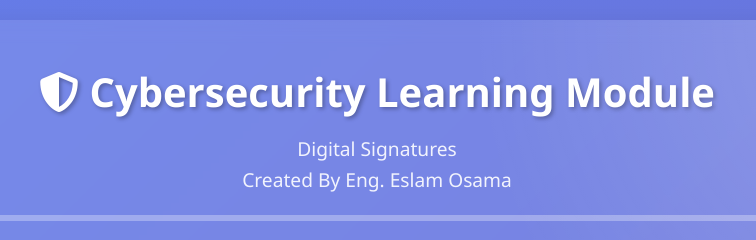
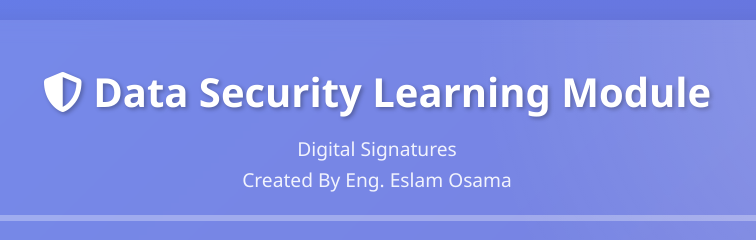
Before and after one commit to Eslam1Osama/data-security-digital-signatures, a plain HTML site: page index.html in a window 1280 px wide. Shown: the top 240 px of the page, 263-1019 px from the left. Drawn offline with Linux system fonts and the light colour scheme.

Commit message:
Update index.html

```diff
--- a/index.html
+++ b/index.html
@@ -556,7 +556,7 @@
 <body>
     <div class="container">
         <div class="header">
-            <h1><i class="fas fa-shield-alt"></i> Cybersecurity Learning Module</h1>
+            <h1><i class="fas fa-shield-alt"></i> Data Security Learning Module</h1>
             <p>Digital Signatures</p>
             <p>Created By Eng. Eslam Osama</p>
             <div class="progress-bar">
```
